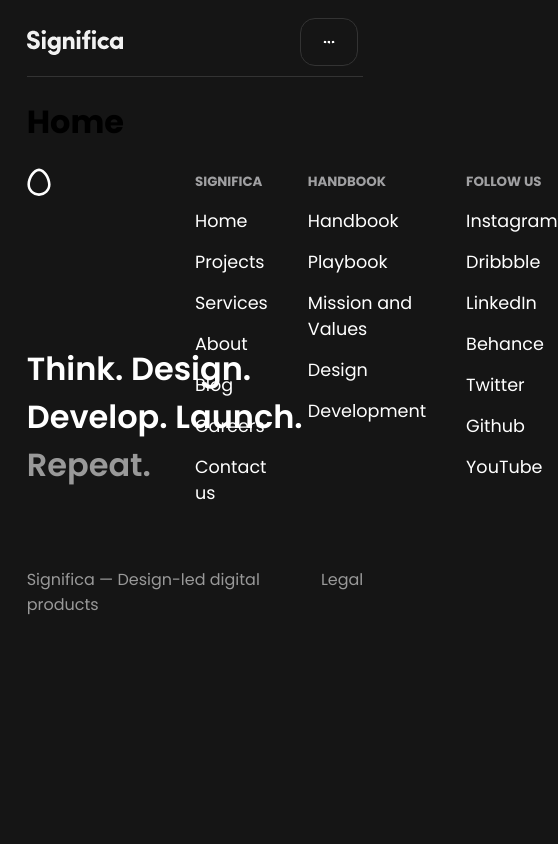
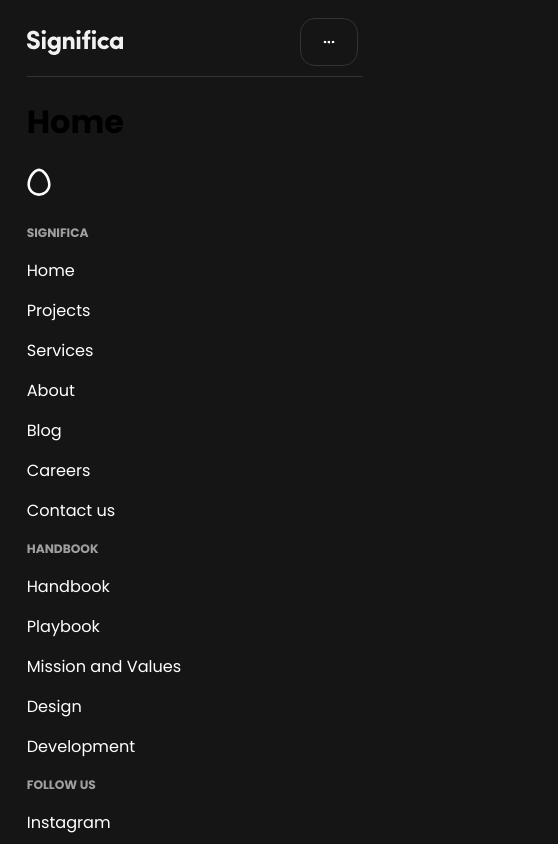
Before and after one commit to jairo2k5/significa-clone, a React (Vite) app: page / in a window 390 px wide. Shown: the top 844 px of the page, 558 px wide, since content can reach past the window. Built offline with nearby package versions, Linux system fonts and the light colour scheme.

Commit message:
responsividade do footer adicionado; bug fixes e menu responsivo melhorado

```diff
--- a/src/components/Footer.jsx
+++ b/src/components/Footer.jsx
@@ -33,7 +33,7 @@
                 <div className="presentation">
                     <svg width="24" height="29" fill="none" xmlns="http://www.w3.org/2000/svg"><path d="M12 27.887c-6.39 0-11.59-5.04-11.59-11.285C.41 9.563 6.005.614 12 .614c5.995 0 11.591 8.948 11.591 15.988 0 6.245-5.2 11.285-11.59 11.285Zm0-2.573c5.006 0 9.044-3.913 9.044-8.712 0-5.797-4.765-13.415-9.044-13.415-4.279 0-9.043 7.618-9.043 13.415 0 4.8 4.037 8.712 9.043 8.712Z" fill="#fff"></path></svg>
                     <p className="phrase">
-                        Think. Design. Develop. Launch. <GrayParagraph>Repeat.</GrayParagraph>
+                        Think. Design. <br /> Develop. Launch. <br /> <GrayParagraph>Repeat.</GrayParagraph>
                     </p>
                 </div>
                 <div className="footer-links">
--- a/src/components/styles/Footer.sass
+++ b/src/components/styles/Footer.sass
@@ -8,7 +8,7 @@
     width: 50%
     .phrase
         color: #fff
-        font-size: 2em
+        font-size: clamp(1em, 1em + 1vw, 2em)
         max-width: 300px
         min-width: 300px
         font-weight: 600
@@ -16,9 +16,29 @@
     width: 50%
     display: flex
     flex-direction: row
-    justify-content: space-around
+    justify-content: space-between
 .end-footer
     margin-top: 30px
     display: flex
     color: #999
     justify-content: space-between
+
+    @media (max-width: 770px)
+    a[is_route='true']
+        display: none
+
+@media (max-width: 770px)
+    .footer
+        flex-direction: column
+        .footer-links
+            margin-top: 25px
+            width: 100%
+            justify-content: space-between
+    .phrase
+        display: none
+
+@media (max-width: 450px)
+    .footer-links
+        flex-direction: column
+        ul
+            font-size: 11pt
```
